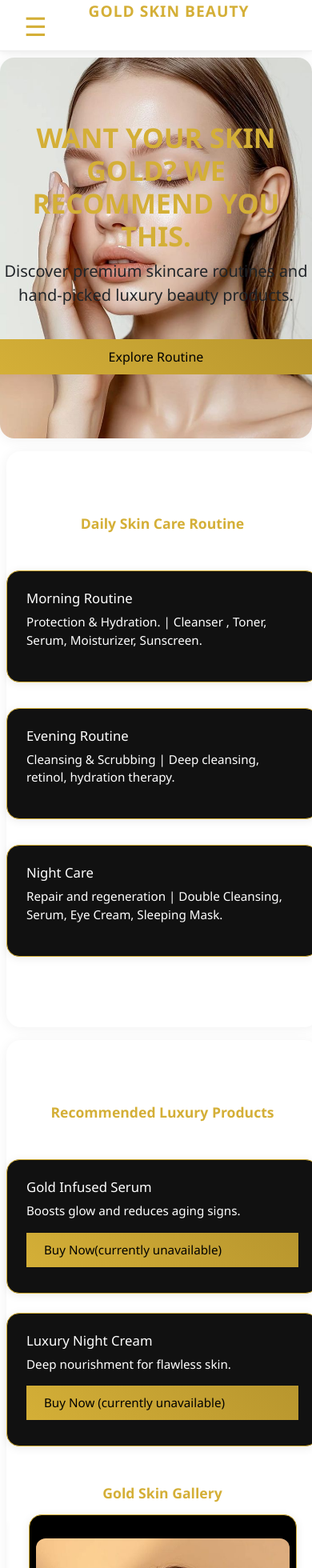
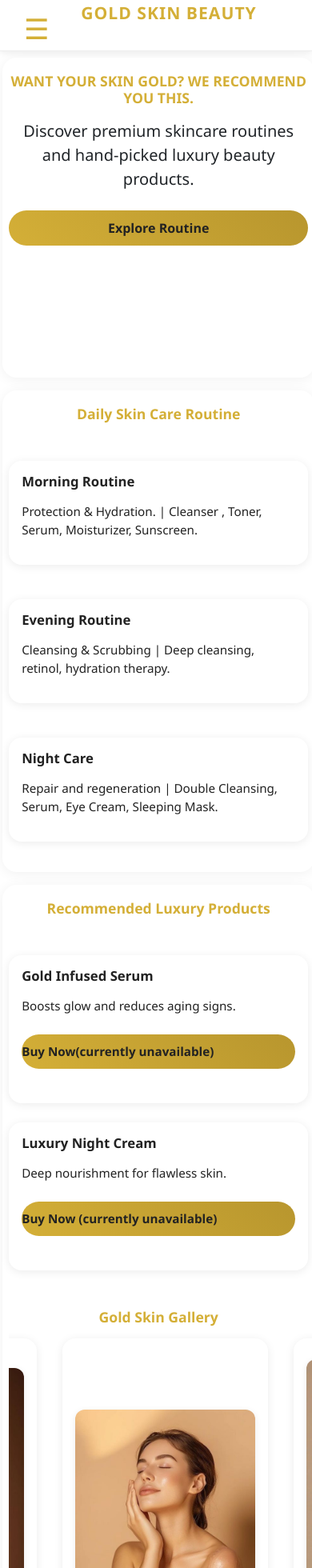
Before and after one commit to pranamika1234/blog, a Next.js app in the folder skincare-blog/: page / in a window 390 px wide. Shown: the top 1960 px of the page at 80% size. Built offline with nearby package versions, Linux system fonts and the light colour scheme.

Commit message:
Optimize all main layout elements for mobile: padding, font size, card spacing, gallery, and section backgrounds

```diff
--- a/skincare-blog/pages/styles/luxury.css
+++ b/skincare-blog/pages/styles/luxury.css
@@ -1,3 +1,171 @@
+@media (max-width: 600px) {
+  html, body {
+    width: 100vw !important;
+    min-height: 100vh !important;
+    overflow-x: hidden !important;
+    background: #fff !important;
+    color: #222 !important;
+    font-size: 16px !important;
+    font-family: 'Poppins', 'Segoe UI', Arial, sans-serif !important;
+    padding: 0 !important;
+    margin: 0 !important;
+  }
+  .navbar {
+    background: #17b7e7 !important;
+    color: #fff !important;
+    border-bottom: none !important;
+    min-height: 56px !important;
+    padding: 0 1rem !important;
+    font-size: 1.1em !important;
+  }
+  .navbar-brand {
+    color: #fff !important;
+    font-size: 1.2em !important;
+    font-weight: bold !important;
+    letter-spacing: 1px !important;
+    margin: 0 !important;
+    padding: 0 !important;
+    white-space: nowrap !important;
+    text-align: center !important;
+    flex: 1 !important;
+  }
+  .navbar-toggle {
+    color: #fff !important;
+    font-size: 2em !important;
+    background: none !important;
+    border: none !important;
+    z-index: 5100 !important;
+  }
+  .mobile-menu {
+    background: #17b7e7 !important;
+    color: #fff !important;
+    position: fixed !important;
+    top: 0 !important;
+    left: 0 !important;
+    width: 100vw !important;
+    height: 100vh !important;
+    z-index: 6000 !important;
+    display: flex !important;
+    flex-direction: column !important;
+    padding-top: 2rem !important;
+  }
+  .mobile-menu ul {
+    list-style: none !important;
+    padding: 0 !important;
+    margin: 4rem 0 0 2rem !important;
+    flex: 1 !important;
+  }
+  .mobile-menu ul li {
+    margin-bottom: 2rem !important;
+    font-size: 1.3em !important;
+  }
+  .mobile-menu ul li a {
+    color: #fff !important;
+    text-decoration: none !important;
+    font-weight: 500 !important;
+  }
+  .mobile-menu input[type="text"] {
+    width: 100% !important;
+    padding: 0.75rem 1rem !important;
+    border-radius: 2rem !important;
+    border: none !important;
+    font-size: 1.2em !important;
+    outline: none !important;
+    margin-bottom: 2rem !important;
+    background: #fff !important;
+    color: #222 !important;
+  }
+  .mobile-menu button[aria-label="Close menu"] {
+    position: absolute !important;
+    top: 24px !important;
+    right: 24px !important;
+    background: none !important;
+    border: none !important;
+    color: #fff !important;
+    font-size: 2.5em !important;
+    z-index: 6100 !important;
+  }
+  .section {
+    background: #fff !important;
+    border-radius: 18px !important;
+    box-shadow: 0 2px 16px rgba(0,0,0,0.06) !important;
+    padding: 1.2rem 0.5rem !important;
+    margin: 1rem 0.2rem !important;
+  }
+  .card {
+    background: #fff !important;
+    border-radius: 16px !important;
+    box-shadow: 0 2px 12px rgba(0,0,0,0.08) !important;
+    color: #222 !important;
+    border: none !important;
+    margin-bottom: 1.2rem !important;
+    padding: 1rem !important;
+  }
+  h1, h2, h3, h4, h5 {
+    color: #222 !important;
+    font-weight: 600 !important;
+    margin-bottom: 1rem !important;
+    font-size: 1.1em !important;
+  }
+  .gold-text {
+    color: #d4af37 !important;
+    font-weight: 600 !important;
+  }
+  .gallery-title {
+    font-size: 1.1em !important;
+    font-weight: 600 !important;
+    color: #222 !important;
+    margin-bottom: 1rem !important;
+    text-align: left !important;
+    padding-left: 0.5rem !important;
+  }
+  .row.g-3.justify-content-center {
+    flex-wrap: nowrap !important;
+    overflow-x: auto !important;
+    display: flex !important;
+    gap: 1rem !important;
+    -webkit-overflow-scrolling: touch !important;
+    scrollbar-width: thin !important;
+    width: 100vw !important;
+    margin-left: 0 !important;
+    margin-right: 0 !important;
+    padding-left: 0 !important;
+    padding-right: 0.5rem !important;
+    box-sizing: border-box !important;
+    scroll-snap-type: x mandatory !important;
+    scroll-padding-left: 16px !important;
+  }
+  .row.g-3.justify-content-center > .col-6,
+  .row.g-3.justify-content-center > .col-6.col-sm-4,
+  .row.g-3.justify-content-center > .col-6.col-sm-4.col-md-3.col-lg-2 {
+    min-width: 70vw !important;
+    max-width: 70vw !important;
+    flex: 0 0 auto !important;
+    margin-bottom: 0 !important;
+    scroll-snap-align: start !important;
+  }
+  .img-fluid.rounded {
+    border-radius: 12px !important;
+    box-shadow: 0 2px 8px rgba(0,0,0,0.08) !important;
+    object-fit: cover !important;
+    width: 100% !important;
+    max-height: 160px !important;
+  }
+  .gold-btn {
+    width: 100% !important;
+    font-size: 1em !important;
+    padding: 10px 0 !important;
+    border-radius: 2rem !important;
+    margin: 0.5rem 0 0.5rem 0 !important;
+    background: linear-gradient(45deg, #d4af37, #b8962e) !important;
+    color: #222 !important;
+    border: none !important;
+    font-weight: 600 !important;
+  }
+  .text-center {
+    text-align: center !important;
+  }
+}
 @media (max-width: 600px) {
   .navbar {
     background: #17b7e7 !important;
```
